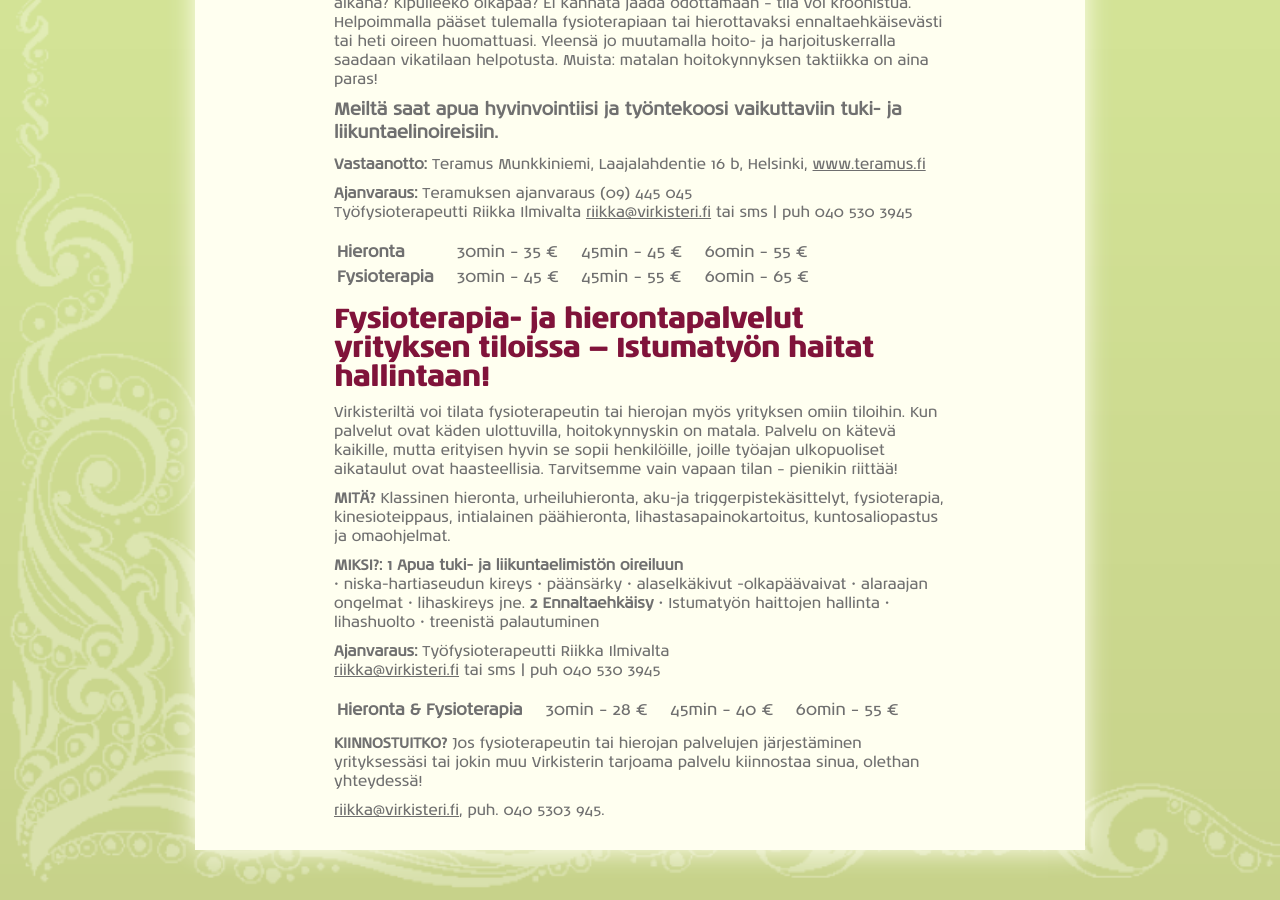
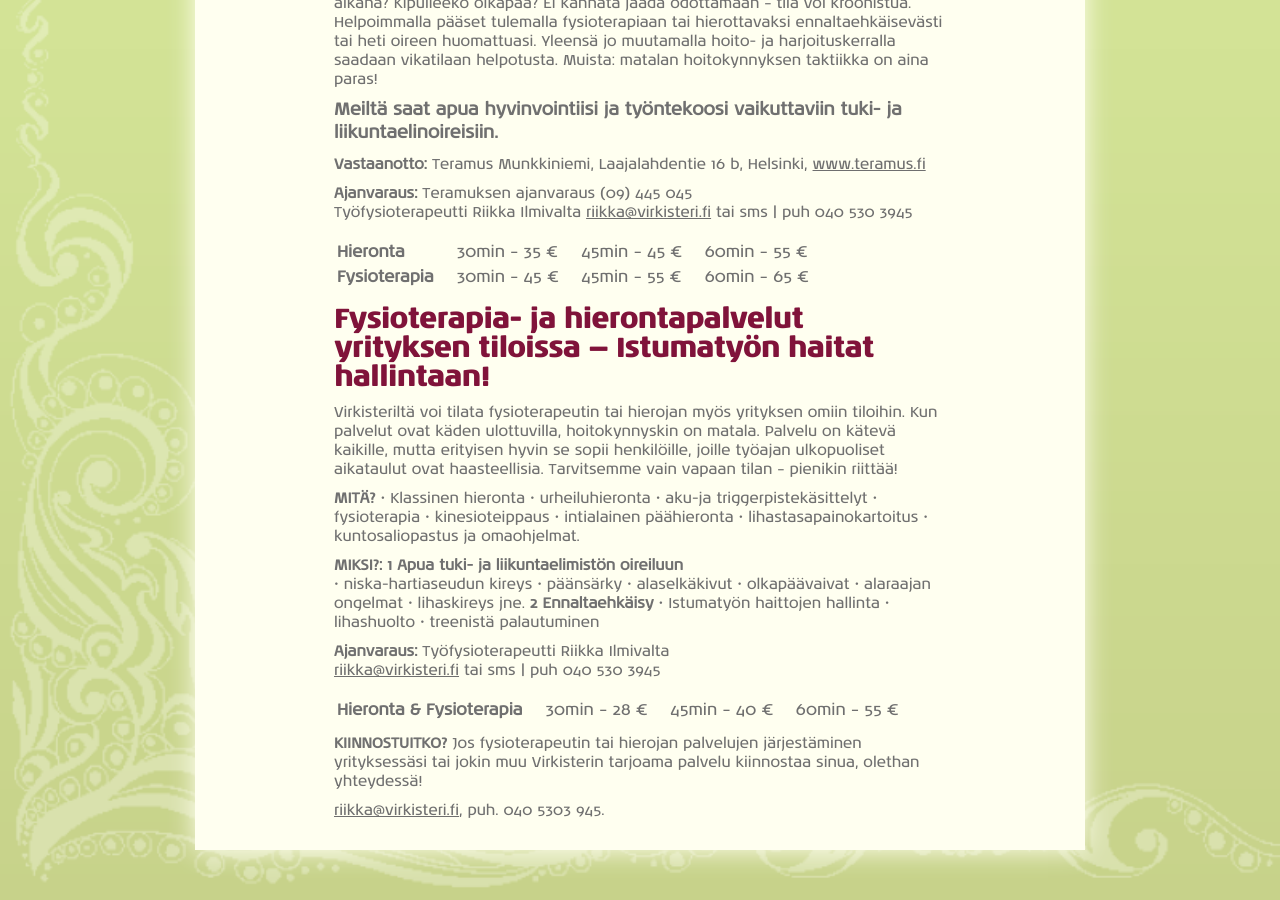
Before and after one commit to sdsykes-web/virkisteri, a Jekyll site: the page built from fysioterapia.md, in a window 1280 px wide and 900 px high, scrolled down 699 px. Built offline with Jekyll 4.4.1, drawn with Linux system fonts in a browser that asks for light colours; nearby versions of some CDN libraries; some web fonts are replaced.

```diff
--- a/fysioterapia.md
+++ b/fysioterapia.md
@@ -32,12 +32,13 @@ Työfysioterapeutti Riikka Ilmivalta [riikka@virkisteri.fi](mailto:riikka@virkis
 Virkisteriltä voi tilata fysioterapeutin tai hierojan myös yrityksen omiin tiloihin. Kun palvelut ovat käden ulottuvilla, hoitokynnyskin on matala. Palvelu on kätevä kaikille, mutta erityisen hyvin se sopii henkilöille, joille työajan ulkopuoliset aikataulut ovat haasteellisia. Tarvitsemme vain vapaan tilan – pienikin riittää!
 
 
-**MITÄ?** Klassinen hieronta, urheiluhieronta, aku-ja triggerpistekäsittelyt, fysioterapia, kinesioteippaus, intialainen päähieronta, lihastasapainokartoitus, kuntosaliopastus ja omaohjelmat.
+**MITÄ?** • Klassinen hieronta • urheiluhieronta • aku-ja triggerpistekäsittelyt • fysioterapia • kinesioteippaus •  intialainen päähieronta • lihastasapainokartoitus • kuntosaliopastus ja omaohjelmat.
 
 **MIKSI?:  1 Apua tuki- ja liikuntaelimistön oireiluun**
 • niska-hartiaseudun kireys
 • päänsärky
-• alaselkäkivut -olkapäävaivat
+• alaselkäkivut
+• olkapäävaivat
 • alaraajan ongelmat • lihaskireys jne.
 **2 Ennaltaehkäisy**  • Istumatyön haittojen hallinta
 • lihashuolto
```
